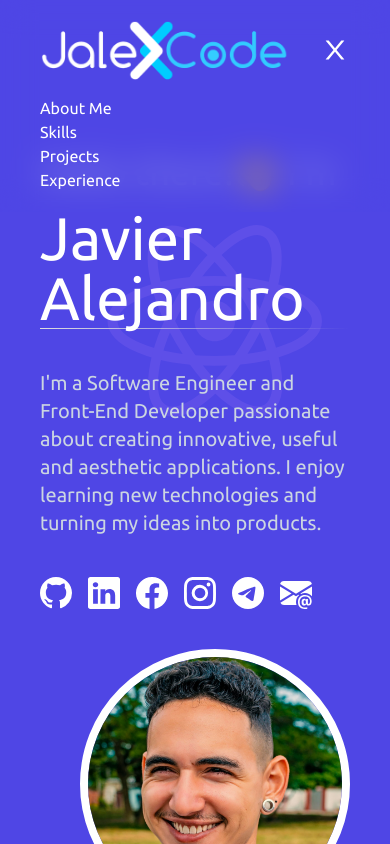
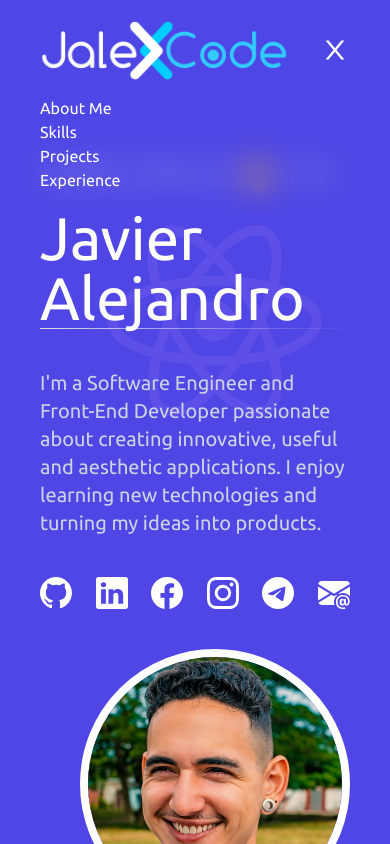
Before and after one commit to JalexCode/JalexCode.github.io, a React (Vite) app: page / in a window 390 px wide. Shown: the top 844 px of the page. Built offline with nearby package versions, Linux system fonts and the light colour scheme.

Commit message:
Made it responsive

```diff
--- a/src/components/SocialLinks.tsx
+++ b/src/components/SocialLinks.tsx
@@ -2,7 +2,7 @@ import { socialLinks, SocialLinksType } from '../data/personalInfo'
 
 const SocialLinks = () => {
     return (
-        <div className='flex space-x-4 cursor-pointer'>
+        <div className='flex space-x-4 cursor-pointer lg:justify-start ssm:justify-between'>
             {socialLinks.map((socialLink: SocialLinksType, index: number) => (
                 <a key={index} href={socialLink.url} className='bg-transparent'>
                     {socialLink.icon({size:32, title: socialLink.title, className: "social-links"})}
```
